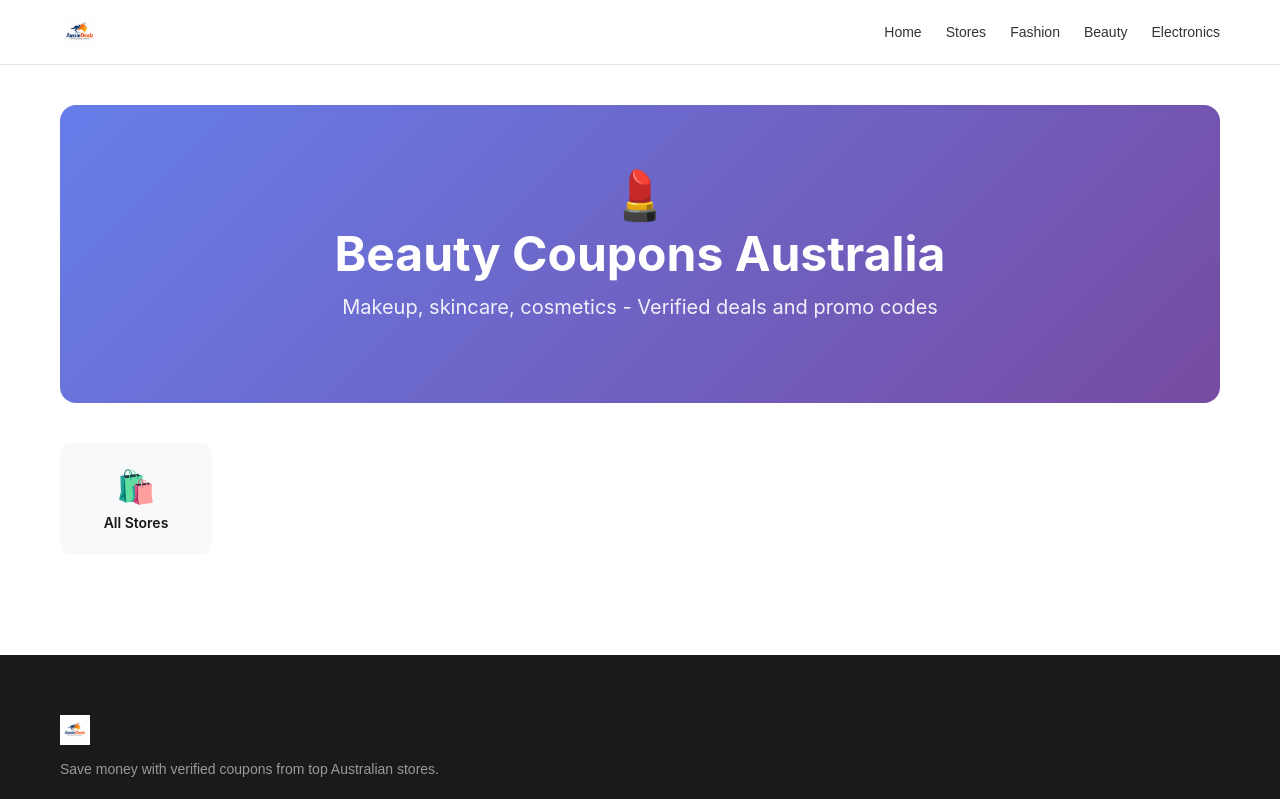
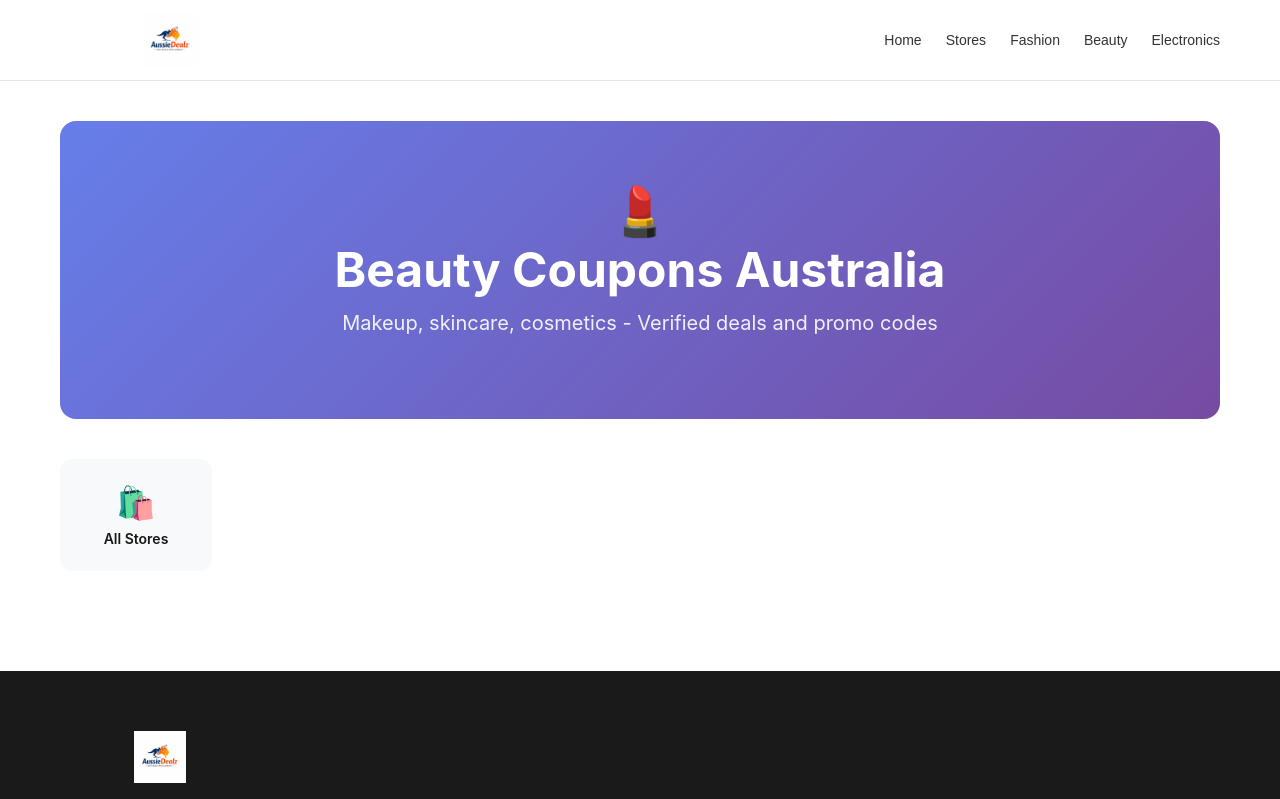
Before and after one commit to abazaid/commissssio, a Next.js app: page /beauty-coupons in a window 1280 px wide. Shown: the top 799 px of the page. Built offline with nearby package versions, Linux system fonts and the light colour scheme.

Commit message:
Increase header/footer logo size and force logo favicon metadata

```diff
--- a/src/app/layout.tsx
+++ b/src/app/layout.tsx
@@ -17,7 +17,11 @@ export const metadata: Metadata = {
   title: 'Coupons Australia | Best Deals & Discounts',
   description: 'Find the latest verified coupons, promo codes and deals from top Australian stores. Save money with Commission Factory Australia.',
   icons: {
-    icon: '/logo.png',
+    icon: [
+      { url: '/logo.png', type: 'image/png' },
+    ],
+    shortcut: '/logo.png',
+    apple: '/logo.png',
   },
   openGraph: {
     title: 'Coupons Australia | Best Deals & Discounts',
@@ -102,8 +106,9 @@ const logoLinkStyle: React.CSSProperties = {
 };
 
 const logoStyle: React.CSSProperties = {
-  height: '40px',
-  width: 'auto',
+  width: '220px',
+  height: '56px',
+  objectFit: 'contain',
 };
 
 const navLinksStyle: React.CSSProperties = {
@@ -136,7 +141,9 @@ const footerLogoStyle: React.CSSProperties = {
 };
 
 const footerLogoImgStyle: React.CSSProperties = {
-  height: '30px',
+  width: '200px',
+  height: '52px',
+  objectFit: 'contain',
   marginBottom: '12px',
 };
 
```
